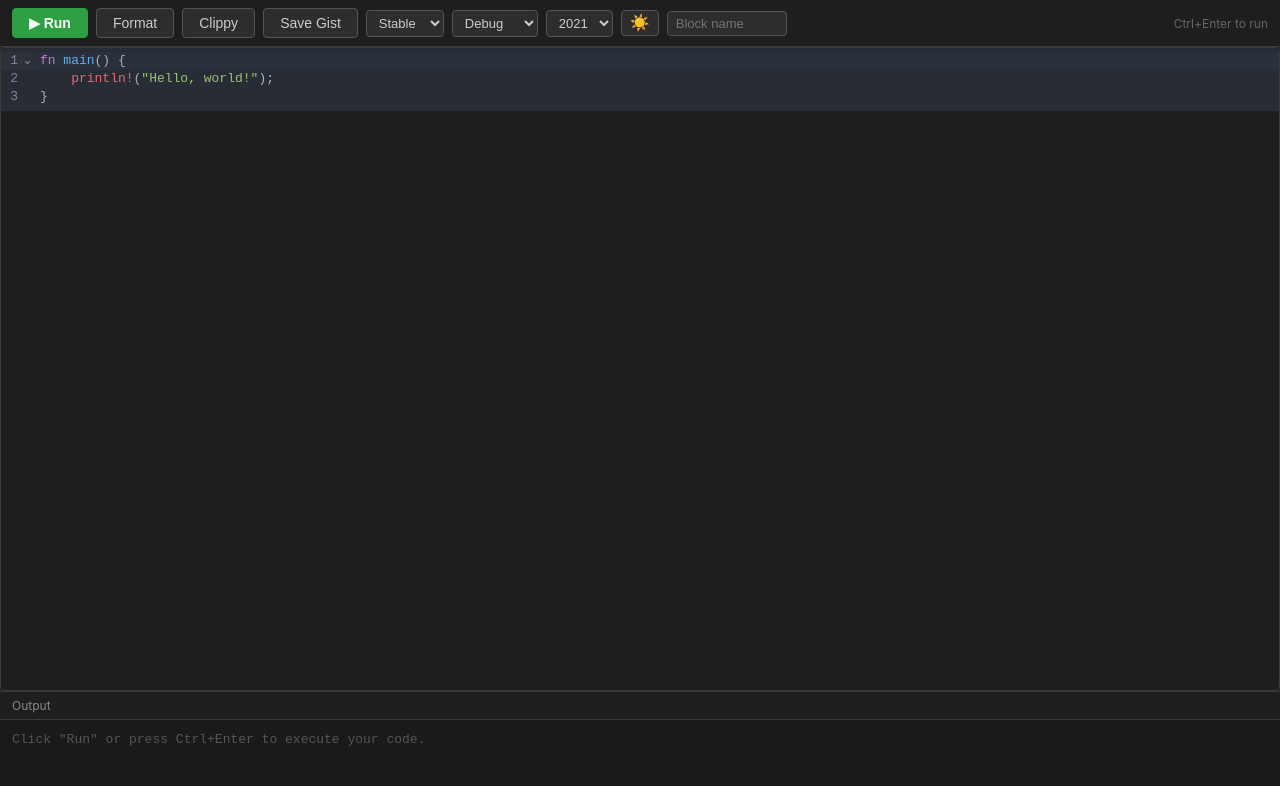
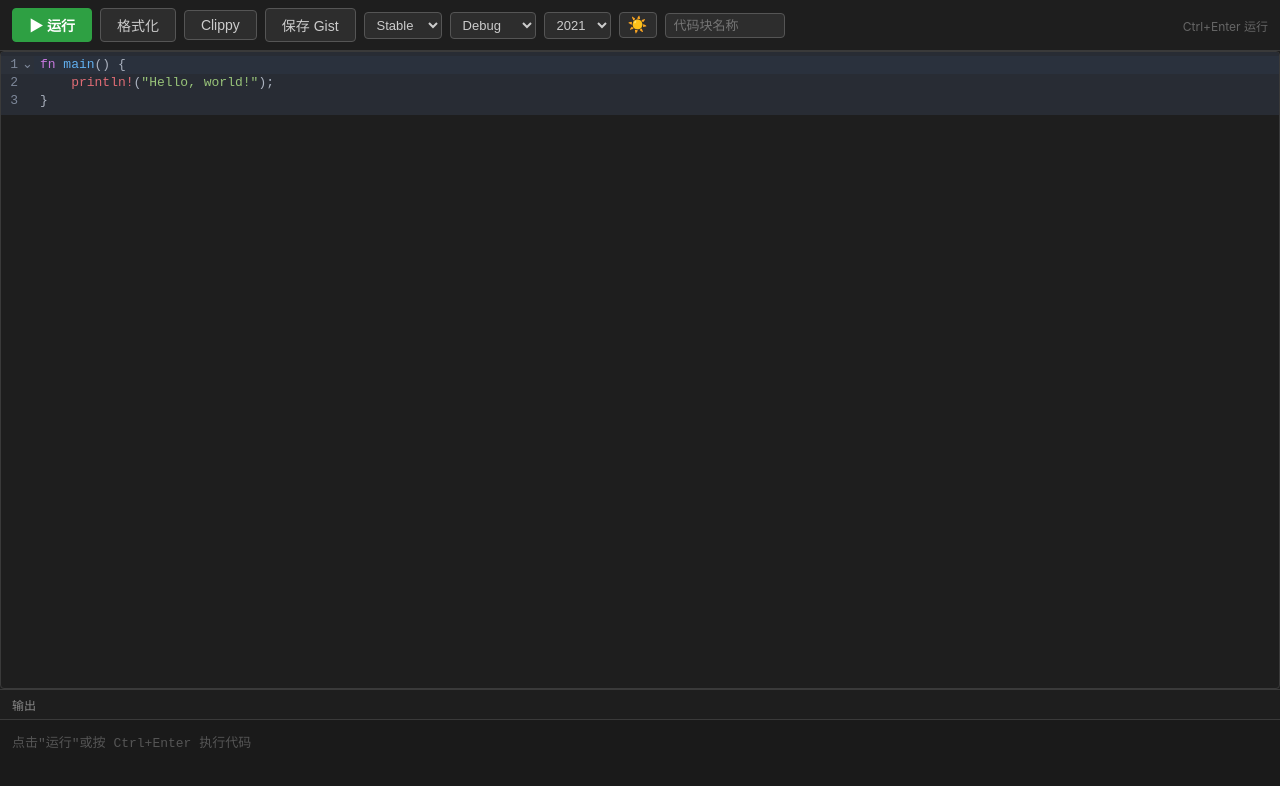
Before and after one commit to Wayne-lys/feishu-rust-playground, a Vue app: page / in a window 1280 px wide. Shown: the top 786 px of the page. Built offline with nearby package versions, Linux system fonts and the light colour scheme.

Commit message:
feat: 界面文本全部改为中文

```diff
--- a/src/App.vue
+++ b/src/App.vue
@@ -104,7 +104,7 @@ async function clippyCode() {
 
 async function saveGist() {
   const url = await saveToGist(code.value)
-  if (url) alert(`Saved! Gist URL: ${url}`)
+  if (url) alert(`已保存！Gist 链接: ${url}`)
 }
 </script>
 
--- a/src/components/Output.vue
+++ b/src/components/Output.vue
@@ -1,13 +1,13 @@
 <template>
   <div class="output-panel">
-    <div class="output-header">Output</div>
+    <div class="output-header">输出</div>
     <pre class="output-content" v-if="output">
       <span v-if="output.stderr" class="stderr">{{ output.stderr }}</span>
       <span v-if="output.stdout" class="stdout">{{ output.stdout }}</span>
-      <span v-if="!output.stdout && !output.stderr" class="no-output">(no output)</span>
+      <span v-if="!output.stdout && !output.stderr" class="no-output">（无输出）</span>
     </pre>
-    <pre class="output-content error" v-else-if="error">Error: {{ error }}</pre>
-    <pre class="output-content placeholder" v-else>Click "Run" or press Ctrl+Enter to execute your code.</pre>
+    <pre class="output-content error" v-else-if="error">错误: {{ error }}</pre>
+    <pre class="output-content placeholder" v-else>点击"运行"或按 Ctrl+Enter 执行代码</pre>
   </div>
 </template>
 
--- a/src/components/Toolbar.vue
+++ b/src/components/Toolbar.vue
@@ -1,12 +1,12 @@
 <template>
   <div class="toolbar">
     <button class="btn btn-run" @click="$emit('run')" :disabled="isRunning">
-      {{ isRunning ? '... Running' : '▶ Run' }}
+      {{ isRunning ? '运行中...' : '▶ 运行' }}
     </button>
-    <button class="btn" @click="$emit('format')" :disabled="isRunning">Format</button>
+    <button class="btn" @click="$emit('format')" :disabled="isRunning">格式化</button>
     <button class="btn" @click="$emit('clippy')" :disabled="isRunning">Clippy</button>
     <button class="btn" @click="$emit('save-gist')" :disabled="isSaving">
-      {{ isSaving ? 'Saving...' : 'Save Gist' }}
+      {{ isSaving ? '保存中...' : '保存 Gist' }}
     </button>
 
     <select v-model="channelModel">
@@ -26,7 +26,7 @@
       <option value="2018">2018</option>
     </select>
 
-    <button class="btn btn-theme" @click="$emit('toggle-theme')" :title="dark ? 'Switch to light' : 'Switch to dark'">
+    <button class="btn btn-theme" @click="$emit('toggle-theme')" :title="dark ? '切换亮色' : '切换暗色'">
       {{ dark ? '☀️' : '🌙' }}
     </button>
 
@@ -34,11 +34,11 @@
       class="block-name-input"
       :value="blockName"
       @change="$emit('update:blockName', $event.target.value.trim())"
-      placeholder="Block name"
-      title="Give this block a unique name to save code independently"
+      placeholder="代码块名称"
+      title="给代码块起个名字，多个块的代码独立保存"
     />
 
-    <span class="shortcut-hint">Ctrl+Enter to run</span>
+    <span class="shortcut-hint">Ctrl+Enter 运行</span>
   </div>
 </template>
 
```
